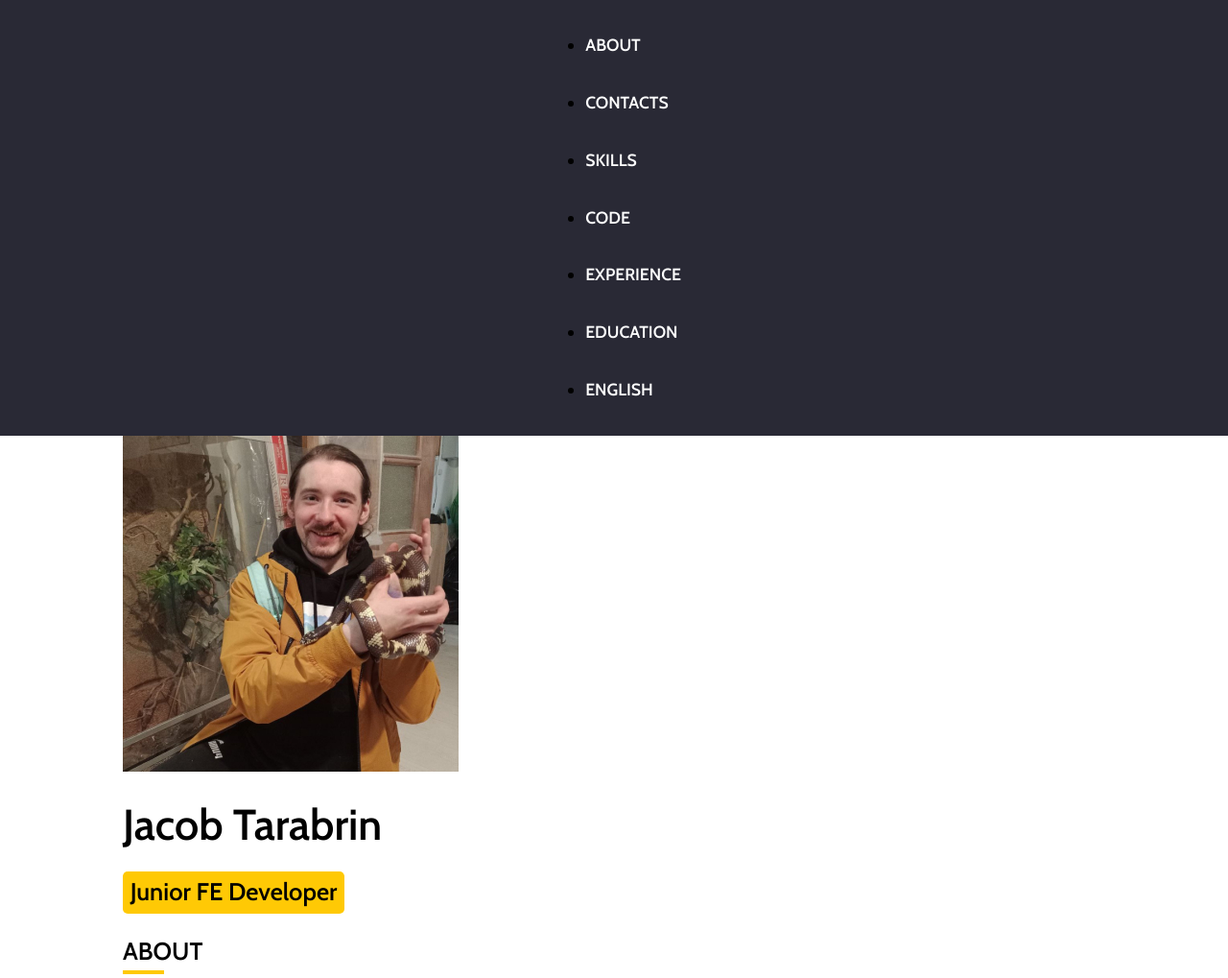
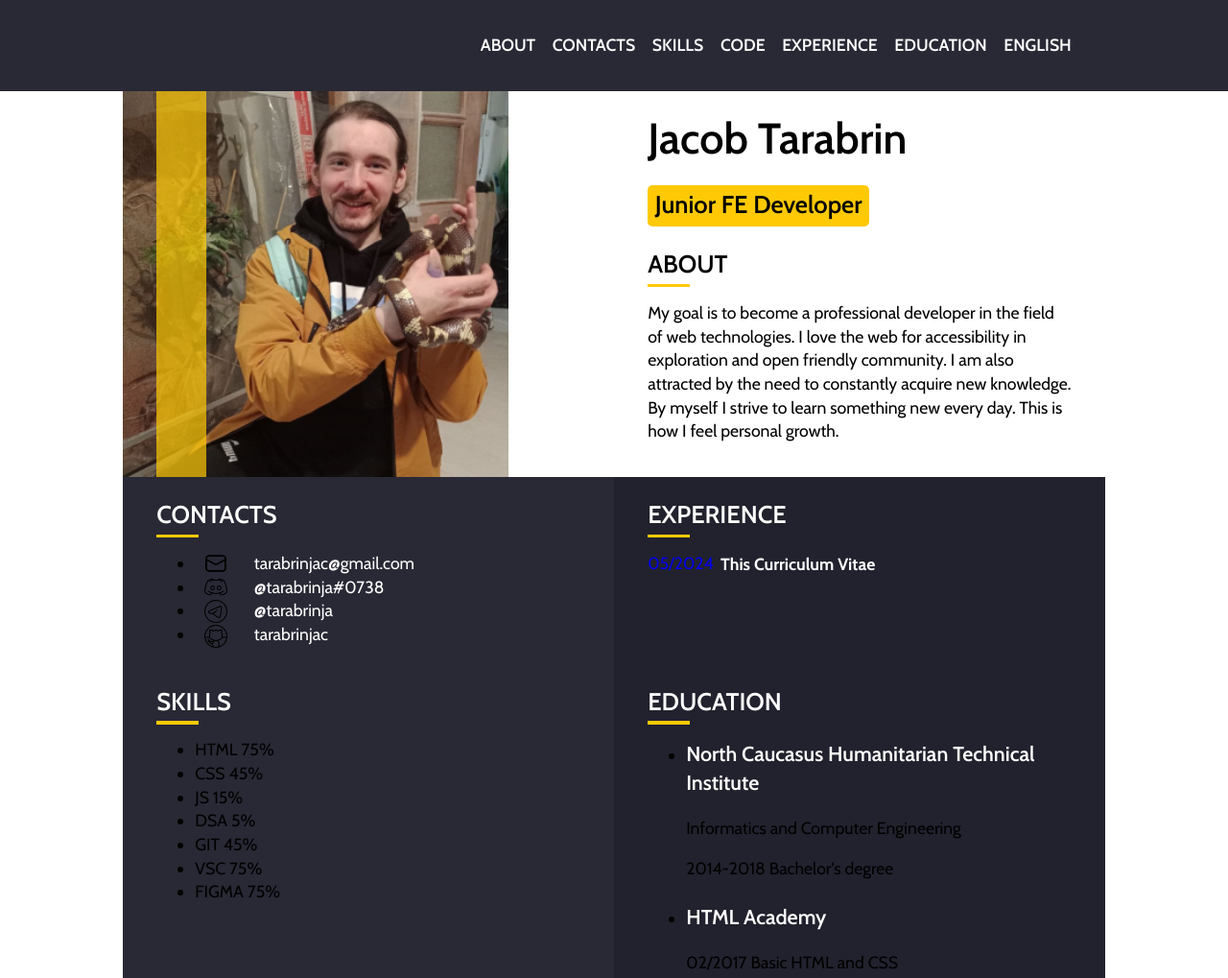
Before and after one commit to tarabrinjac/rsschool-cv, a website: page index.html in a window 1280 px wide. Shown: the top 1019 px of the page at 96% size. Drawn offline with Linux system fonts and the light colour scheme.

Commit message:
feat: add about section stylization in style.css

```diff
--- a/css/style.css
+++ b/css/style.css
@@ -343,3 +343,82 @@
 
   text-decoration-color: rgba(0, 0, 0, 1);
 }
+
+/** =====================================
+/** Header
+/** ===================================== */
+
+.header-container {
+  display: flex;
+  flex-basis: 80%;
+
+  max-width: 1440px;
+}
+
+.header-nav {
+  display: flex;
+  justify-content: flex-end;
+
+  padding: 0 2em;
+
+  width: 100%;
+}
+
+.header-list {
+  display: flex;
+  justify-content: space-between;
+
+  margin: 1em 0;
+  padding: 0;
+
+  list-style: none;
+}
+
+.header-item {
+  margin-left: 1em;
+}
+
+/** =====================================
+/** About Section
+/** ===================================== */
+
+.main-section {
+  display: flex;
+  justify-content: space-between;
+  align-items: flex-start;
+}
+
+.avatar-wrapper {
+  position: relative;
+
+  height: 100%;
+}
+
+.avatar-image {
+  display: block;
+
+  width: 100%;
+  height: 100%;
+}
+
+.avatar-wrapper::before {
+  position: absolute;
+  content: "";
+  top: 0;
+  left: 2em;
+  width: 13%;
+  height: 100%;
+
+  background-color: #ffc905;
+  opacity: 70%;
+}
+
+.text-about-wrapper {
+  padding: 0 2em;
+
+  width: 50%;
+}
+
+.text-about-paragraph {
+  padding-bottom: 1em;
+}
```
